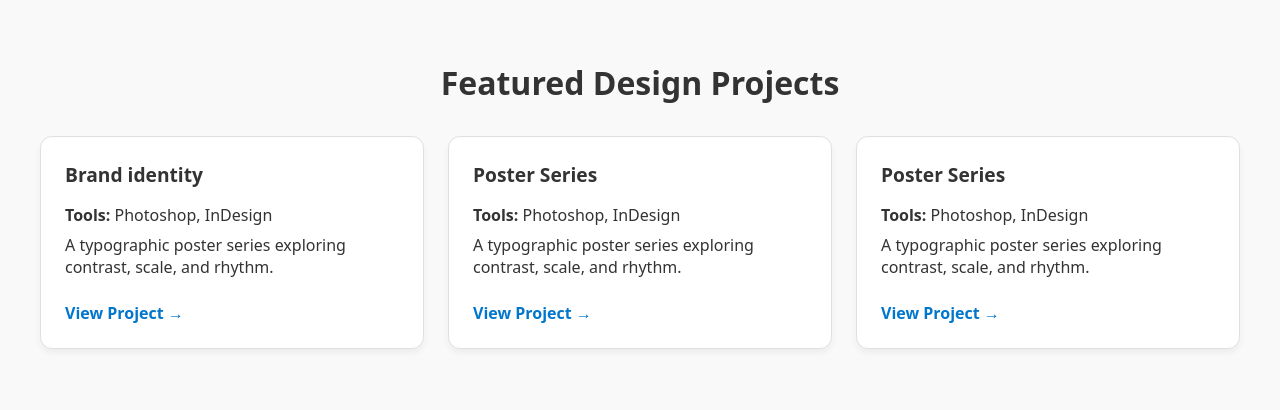
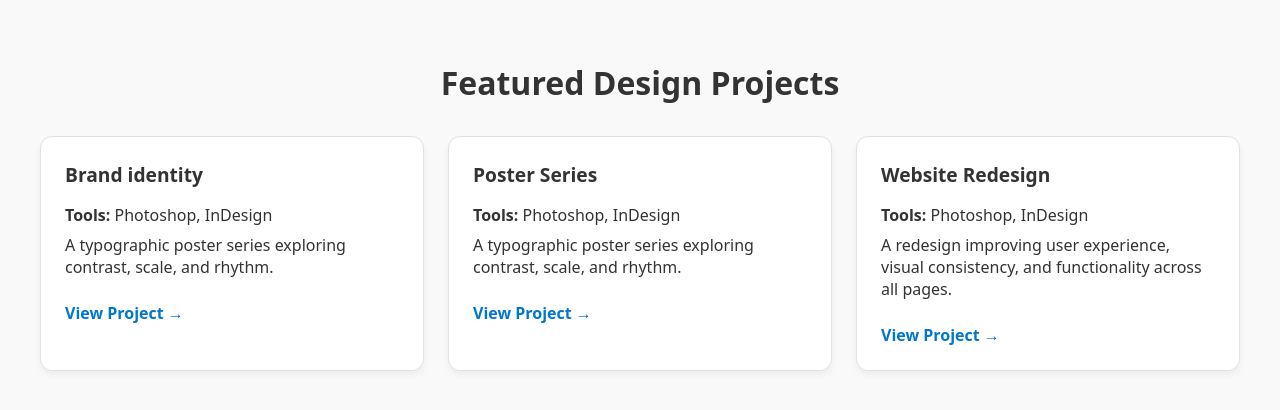
Before and after one commit to Naomi826/.github.io, a Jekyll site: the page built from design.html, in a window 1280 px wide. Shown: the top 410 px of the page. Built offline with Jekyll 4.4.1, drawn with Linux system fonts in a browser that asks for light colours.

Commit message:
Update website-redesign.md

```diff
--- a/_design/website-redesign.md
+++ b/_design/website-redesign.md
@@ -1,7 +1,7 @@
 ---
-title: "Poster Series"
+title: "Website Redesign"
 tools: [Photoshop, InDesign]
-description: "A typographic poster series exploring contrast, scale, and rhythm."
+description: "A redesign improving user experience, visual consistency, and functionality across all pages."
 layout:
 permalink:
 ---
```
